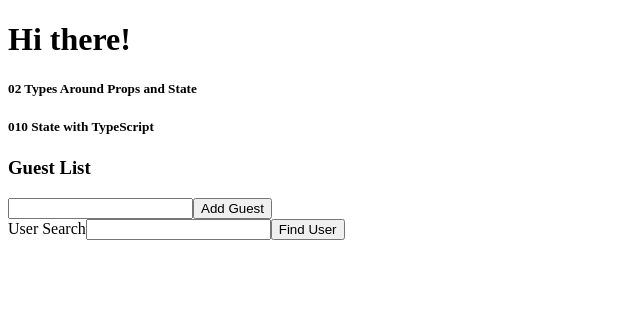
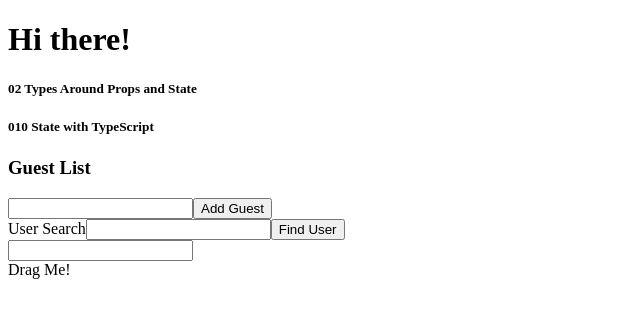
Before and after one commit to GrafSoul/typescript-react-basis, a React (Create React App) app: page / in a window 1280 px wide. Shown: the top 318 px of the page, without its empty margins (0-640 px from the left). Built offline with nearby package versions, Linux system fonts and the light colour scheme.

Commit message:
feat: Added DragEvent type.

```diff
--- a/src/events/EventComponent.tsx
+++ b/src/events/EventComponent.tsx
@@ -1,11 +1,18 @@
 const EventComponent: React.FC = () => {
-  const onChange = (e: any) => {
-    console.log(e);
+  const onChange = (event: React.ChangeEvent<HTMLInputElement>) => {
+    console.log(event);
+  };
+
+  const onDragStart = (event: React.DragEvent<HTMLDivElement>) => {
+    console.log(event);
   };
 
   return (
     <div>
       <input onChange={onChange} />
+      <div draggable onDragStart={onDragStart}>
+        Drag Me!
+      </div>
     </div>
   );
 };
--- a/src/index.tsx
+++ b/src/index.tsx
@@ -3,6 +3,7 @@
 
 import GuestList from "./state/GuestList";
 import UserSearch from "./state/UserSearch";
+import EventComponent from "./events/EventComponent";
 
 const App: React.FC = () => {
   return (
@@ -13,6 +14,7 @@
 
       <GuestList />
       <UserSearch />
+      <EventComponent />
     </div>
   );
 };
```
